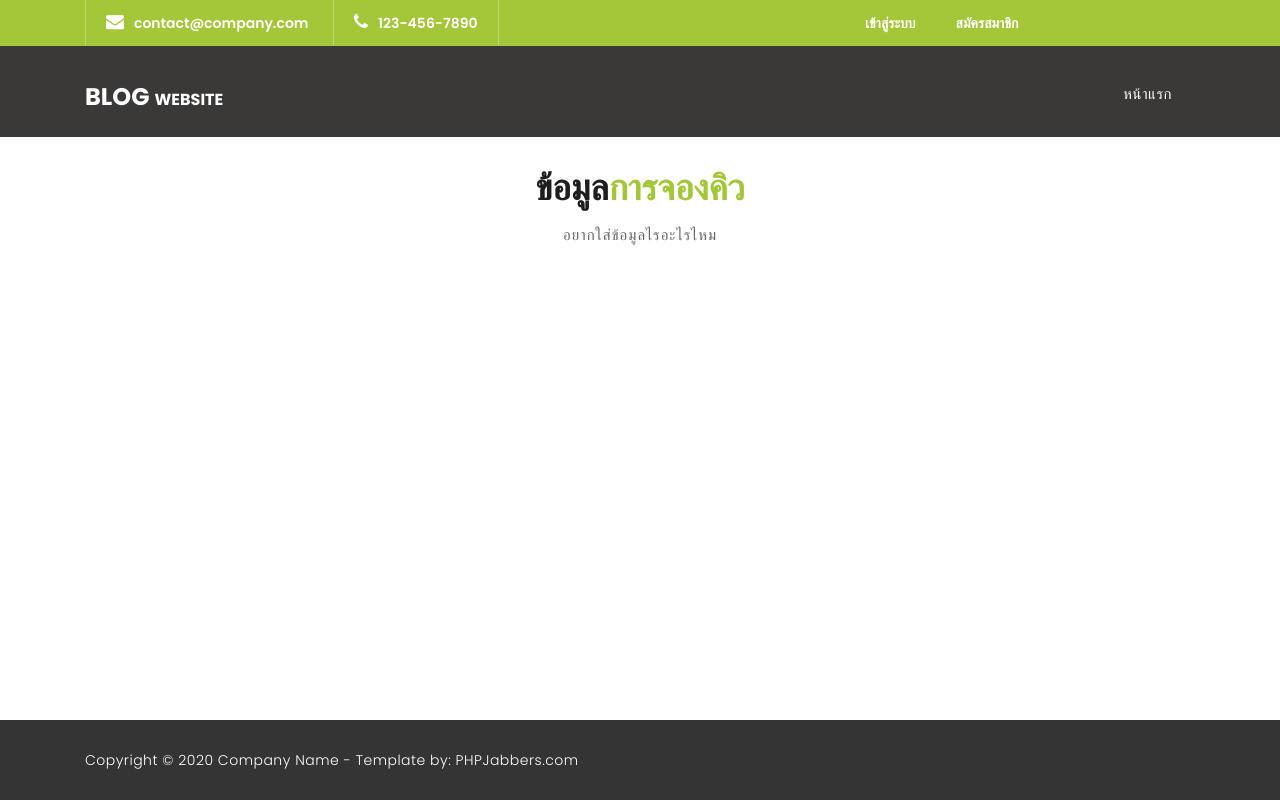
After one commit to alexz1124/garage_mp, a PHP site: page /employee/detail_booking.php in a window 1280 px wide. The commit adds this page. Run offline with PHP 8.4, Linux system fonts and the light colour scheme; data comes from the database, SQL or seed files in the repository.

Commit message:
bang nha

```diff
--- /dev/null
+++ b/employee/detail_booking.php
@@ -0,0 +1,194 @@
+<?php
+session_start();
+include_once('../server.php');
+include_once('../classes/Member.php');
+
+$conn = new DB_con();
+$member = new Member($conn->dbcon);
+$ss = "alex";
+$result = $member->Select_member();
+
+// while($num = mysqli_fetch_array($result)) {
+//     echo $num['r_name'];
+//     echo '<br>';
+// }
+?>
+
+<!DOCTYPE html>
+<html lang="en">
+
+<head>
+
+    <meta charset="utf-8">
+    <meta name="viewport" content="width=device-width, initial-scale=1, shrink-to-fit=no">
+    <meta name="description" content="">
+    <meta name="author" content="">
+    <link href="https://fonts.googleapis.com/css?family=Poppins:100,200,300,400,500,600,700,800,900&display=swap" rel="stylesheet">
+
+    <title>MP GARAGE</title>
+
+    <!-- Bootstrap core CSS -->
+    <link href="../vendor/bootstrap/css/bootstrap.min.css" rel="stylesheet">
+    <link href="https://cdnjs.cloudflare.com/ajax/libs/font-awesome/5.15.2/css/all.min.css" rel="stylesheet">
+
+    <!-- Additional CSS Files -->
+    <link rel="stylesheet" href="../assets/css/fontawesome.css">
+    <link rel="stylesheet" href="../assets/css/style.css">
+    <link rel="stylesheet" href="../assets/css/owl.css">
+    <link rel="stylesheet" href="../assets/css/myStyle.css">
+
+</head>
+
+<body>
+
+    <!-- ***** Preloader Start ***** -->
+    <div id="preloader">
+        <div class="jumper">
+            <div></div>
+            <div></div>
+            <div></div>
+        </div>
+    </div>
+    <!-- ***** Preloader End ***** -->
+
+    <!-- Header -->
+    <div class="sub-header">
+        <div class="container">
+            <div class="row">
+                <div class="col-md-8 col-xs-12">
+                    <ul class="left-info">
+                        <li><a href="#"><i class="fa fa-envelope"></i>contact@company.com</a></li>
+                        <li><a href="#"><i class="fa fa-phone"></i>123-456-7890</a></li>
+                    </ul>
+                </div>
+                <div class="col-md-4">
+                    <ul class="right-info">
+                        <?php
+                        if (isset($_SESSION['permisstion'])) {
+                            $s = $_SESSION['username'];
+                            echo ("<li><a href=\"../account/logout.php\">  $s  </a></li>");
+                            echo ("<li><a href=\"../account/logout.php\">ออกจากระบบ</a></li>");
+                        } else {
+                            echo ("<li><a href=\"../account/login.php\">เข้าสู่ระบบ</a></li>");
+                            echo ("<li><a href=\"../account/register.php\">สมัครสมาชิก</a></li>");
+                        }
+                        ?>
+                    </ul>
+                </div>
+            </div>
+        </div>
+    </div>
+
+    <header class="">
+        <nav class="navbar navbar-expand-lg">
+            <div class="container">
+                <a class="navbar-brand" href="../index.php">
+                    <h2>Blog <em> Website</em></h2>
+                </a>
+                <button class="navbar-toggler" type="button" data-toggle="collapse" data-target="#navbarResponsive" aria-controls="navbarResponsive" aria-expanded="false" aria-label="Toggle navigation">
+                    <span class="navbar-toggler-icon"></span>
+                </button>
+                <div class="collapse navbar-collapse" id="navbarResponsive">
+                    <ul class="navbar-nav ml-auto">
+
+                        <li class="nav-item">
+                            <a class="nav-link" href="../index.php">หน้าแรก
+                                <span class="sr-only">(current)</span>
+                            </a>
+                        </li>
+
+                        <?php
+                        if (isset($_SESSION['permisstion'])) {
+                            if ($_SESSION['permisstion'] == 'Employee') {
+                                echo ("<li class=\"nav-item active\"><a class=\"nav-link\" href=#>ข้อมูลการจองคิว</a></li>");
+                            }
+                        }
+                        ?>
+                    </ul>
+                </div>
+            </div>
+        </nav>
+    </header>
+
+    <!-- Page Content -->
+
+    <div class="team" style="margin: 0">
+        <div class="container">
+            <div class="row">
+                <div class="col-md-12">
+                    <div class="section-heading">
+                        <h2>ข้อมูล<em>การจองคิว</em></h2>
+                        <span>อยากใส่ข้อมูลไรอะไรไหม</span>
+                    </div>
+                </div>
+
+                <!-- content -->
+
+            </div>
+        </div>
+    </div>
+    <!-- Footer Starts Here -->
+    <div class="sub-footer navbar fixed-bottom">
+        <div class="container">
+            <div class="row">
+                <div class="col-md-12">
+                    <p>
+                        Copyright © 2020 Company Name
+                        - Template by: <a href="https://www.phpjabbers.com/">PHPJabbers.com</a>
+                    </p>
+                </div>
+            </div>
+        </div>
+    </div>
+
+    <!-- Bootstrap core JavaScript -->
+    <script src="../vendor/jquery/jquery.min.js"></script>
+    <script src="../vendor/bootstrap/js/bootstrap.bundle.min.js"></script>
+
+    <!-- Additional Scripts -->
+    <script src="../assets/js/custom.js"></script>
+    <script src="../assets/js/owl.js"></script>
+    <script src="../assets/js/slick.js"></script>
+    <script src="../assets/js/accordions.js"></script>
+
+    <script language="text/Javascript">
+        cleared[0] = cleared[1] = cleared[2] = 0; //set a cleared flag for each field
+        function clearField(t) { //declaring the array outside of the
+            if (!cleared[t.id]) { // function makes it static and global
+                cleared[t.id] = 1; // you could use true and false, but that's more typing
+                t.value = ''; // with more chance of typos
+                t.style.color = '#fff';
+            }
+        }
+    </script>
+
+    <script>
+        function myFunction() {
+            var input, filter, table, tr, td, i, txtValue;
+            input = document.getElementById("myInput");
+            filter = input.value.toUpperCase();
+            table = document.getElementById("myTable");
+            tr = table.getElementsByTagName("tr");
+            for (i = 0; i < tr.length; i++) {
+                td = tr[i].getElementsByTagName("td")[0];
+                if (td) {
+                    txtValue = td.textContent || td.innerText;
+                    if (txtValue.toUpperCase().indexOf(filter) > -1) {
+                        tr[i].style.display = "";
+                    } else {
+                        tr[i].style.display = "none";
+                    }
+                }
+            }
+        }
+    </script>
+
+</body>
+
+<script>
+    function alert(id) {
+        console.log(id);
+    }
+</script>
+
+</html>
--- a/index.php
+++ b/index.php
@@ -96,7 +96,7 @@ session_start();
               } else if ($_SESSION['permisstion'] == 'Owner') {
                 echo ("<li class=\"nav-item\"><a class=\"nav-link\" href=\"owner/report.php\">ดูรายงาน</a></li>");
               } else if ($_SESSION['permisstion'] == 'Employee') {
-                echo ("<li class=\"nav-item\"><a class=\"nav-link\" href=\"detail_booking.php\">ข้อมูลการจองคิว</a></li>");
+                echo ("<li class=\"nav-item\"><a class=\"nav-link\" href=\"employee/detail_booking.php\">ข้อมูลการจองคิว</a></li>");
               }
             } else {
               echo ("<li class=\"nav-item\"><a class=\"nav-link\" href=\"users/service.php\">บริการ</a></li>");
```
